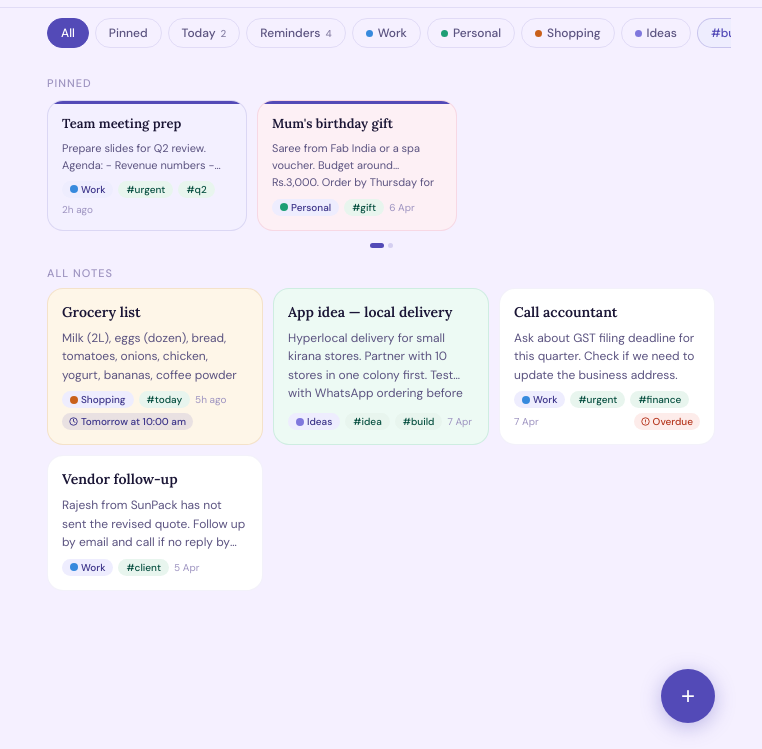
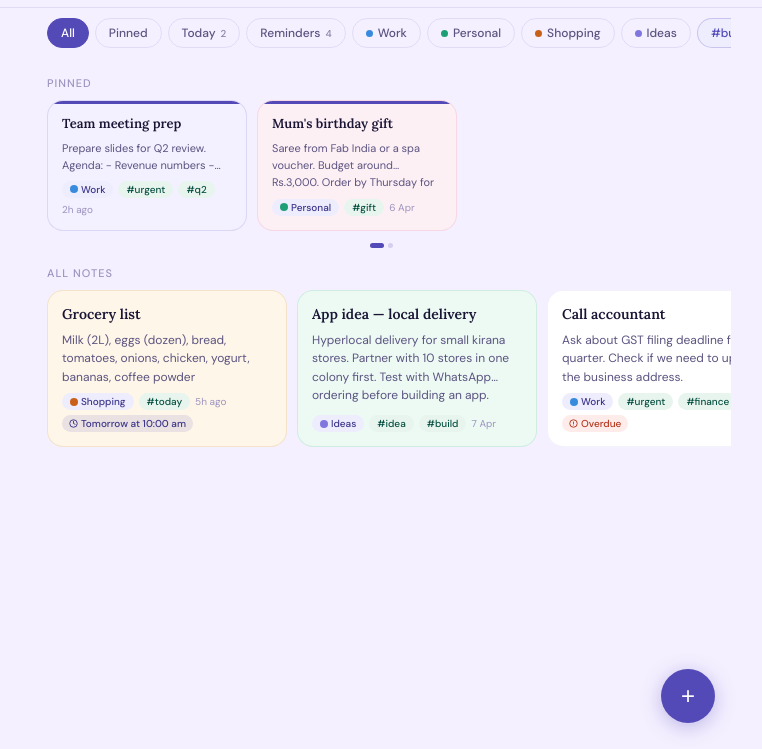
Before and after one commit to gauravalung/my-notes, a plain HTML site: page index.html in a window 1280 px wide. Shown: the part 51-800 px from the top of the page, without its empty margins (259-1021 px from the left). Drawn offline with Linux system fonts and the light colour scheme.

Commit message:
Update index.html

```diff
--- a/index.html
+++ b/index.html
@@ -92,11 +92,14 @@ body { background: var(--bg); color: var(--ink); font-family: 'DM Sans', sans-se
 /* ── MAIN WRAP ── */
 .notes-wrap { max-width: 700px; margin: 0 auto; padding: 4px 16px 0; }
 .section-label { font-size: 11px; font-weight: 500; text-transform: uppercase; letter-spacing: 1px; color: var(--ink3); padding: 14px 0 8px; }
-.notes-grid { display: grid; grid-template-columns: 1fr 1fr; gap: 10px; }
-.notes-grid, .pinned-scroll { animation: gridFade .18s ease-out; }
+/* Shared horizontal scroll row — used for both pinned and all-notes */
+.hrow-wrap { overflow-x: auto; scrollbar-width: none; padding: 2px 0 10px; margin: 0 -16px; padding-left: 16px; }
+.hrow-wrap::-webkit-scrollbar { display: none; }
+.hrow { display: flex; gap: 10px; width: max-content; padding-right: 16px; animation: gridFade .18s ease-out; }
 @keyframes gridFade { from { opacity:.5; } to { opacity:1; } }
-@media (max-width: 400px) { .notes-grid { grid-template-columns: 1fr; } }
-@media (min-width: 620px) { .notes-grid { grid-template-columns: 1fr 1fr 1fr; } }
+/* All-notes cards: slightly wider than pinned */
+.hrow .note-card { width: 220px; min-height: 140px; flex-shrink: 0; }
+@media (min-width: 600px) { .hrow .note-card { width: 240px; } }
 
 /* ── NOTE CARD ── */
 .note-card { background: var(--surface); border: 1.5px solid var(--border2); border-radius: var(--r); padding: 14px; cursor: pointer; transition: box-shadow .18s, transform .18s, border-color .18s; position: relative; overflow: hidden; min-height: 118px; display: flex; flex-direction: column; gap: 7px; }
@@ -135,10 +138,8 @@ body { background: var(--bg); color: var(--ink); font-family: 'DM Sans', sans-se
 .empty-state .es-big { font-size: 38px; margin-bottom: 10px; }
 .empty-state p { font-size: 15px; }
 
-/* ── HORIZONTAL PINNED SCROLL ── */
-.pinned-scroll-wrap { overflow-x: auto; scrollbar-width: none; padding: 2px 0 10px; margin: 0 -16px; padding-left: 16px; }
-.pinned-scroll-wrap::-webkit-scrollbar { display: none; }
-.pinned-scroll { display: flex; gap: 10px; width: max-content; padding-right: 16px; }
+/* ── HORIZONTAL PINNED SCROLL (reuses hrow-wrap) ── */
+.pinned-scroll { display: flex; gap: 10px; width: max-content; padding-right: 16px; animation: gridFade .18s ease-out; }
 .pinned-hcard { background: var(--surface); border: 1.5px solid var(--border2); border-radius: var(--r); padding: 14px; cursor: pointer; transition: box-shadow .18s, transform .18s; position: relative; overflow: hidden; width: 200px; min-height: 130px; display: flex; flex-direction: column; gap: 7px; flex-shrink: 0; }
 .pinned-hcard:hover { box-shadow: 0 4px 24px rgba(83,74,183,.14), 0 0 0 1px rgba(83,74,183,.12); transform: translateY(-2px); border-color: rgba(83,74,183,.2); }
 .pinned-hcard:active { transform: scale(.98); transition: transform .1s ease-out; }
@@ -635,7 +636,7 @@ function pinnedScrollHTML(pinned, q) {
   ).join('');
   return `
     <div class="section-label">Pinned</div>
-    <div class="pinned-scroll-wrap" id="pinned-scroll-wrap">
+    <div class="hrow-wrap" id="pinned-scroll-wrap">
       <div class="pinned-scroll" id="pinned-scroll">${cards}</div>
     </div>
     ${sorted.length > 1 ? `<div class="scroll-dots" id="scroll-dots">${dots}</div>` : ''}`;
@@ -683,9 +684,14 @@ function renderNotes() {
   let html = '';
   if (showSections && pinned.length) {
     html += pinnedScrollHTML(pinned, q);
-    if (rest.length) html += `<div class="section-label">All notes</div><div class="notes-grid">${rest.map(n=>cardHTML(n,q)).join('')}</div>`;
+    if (rest.length) html += `<div class="section-label">All notes</div>
+      <div class="hrow-wrap" id="all-notes-wrap">
+        <div class="hrow">${rest.map(n=>cardHTML(n,q)).join('')}</div>
+      </div>`;
   } else {
-    html = `<div class="notes-grid" style="margin-top:4px">${list.map(n=>cardHTML(n,q)).join('')}</div>`;
+    html = `<div class="hrow-wrap" id="all-notes-wrap" style="margin-top:4px">
+      <div class="hrow">${list.map(n=>cardHTML(n,q)).join('')}</div>
+    </div>`;
   }
   con.innerHTML = html;
 
@@ -700,7 +706,7 @@ function renderNotes() {
     el.addEventListener('click', () => openView(parseInt(el.dataset.id)))
   );
 
-  // Scroll dot sync
+  // Scroll dot sync for pinned row
   const wrap = document.getElementById('pinned-scroll-wrap');
   const scroll = document.getElementById('pinned-scroll');
   if (wrap && scroll) {
```
